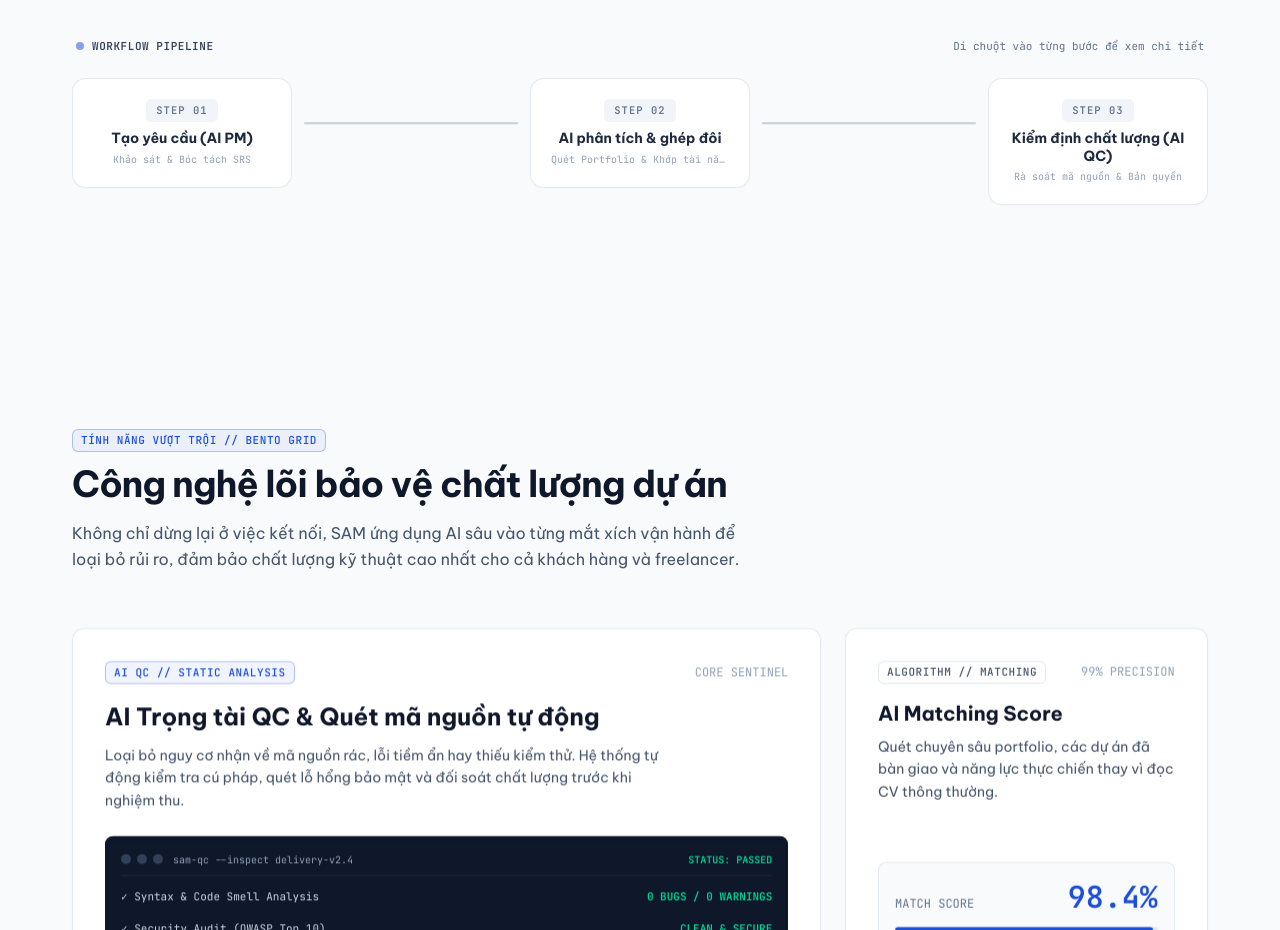
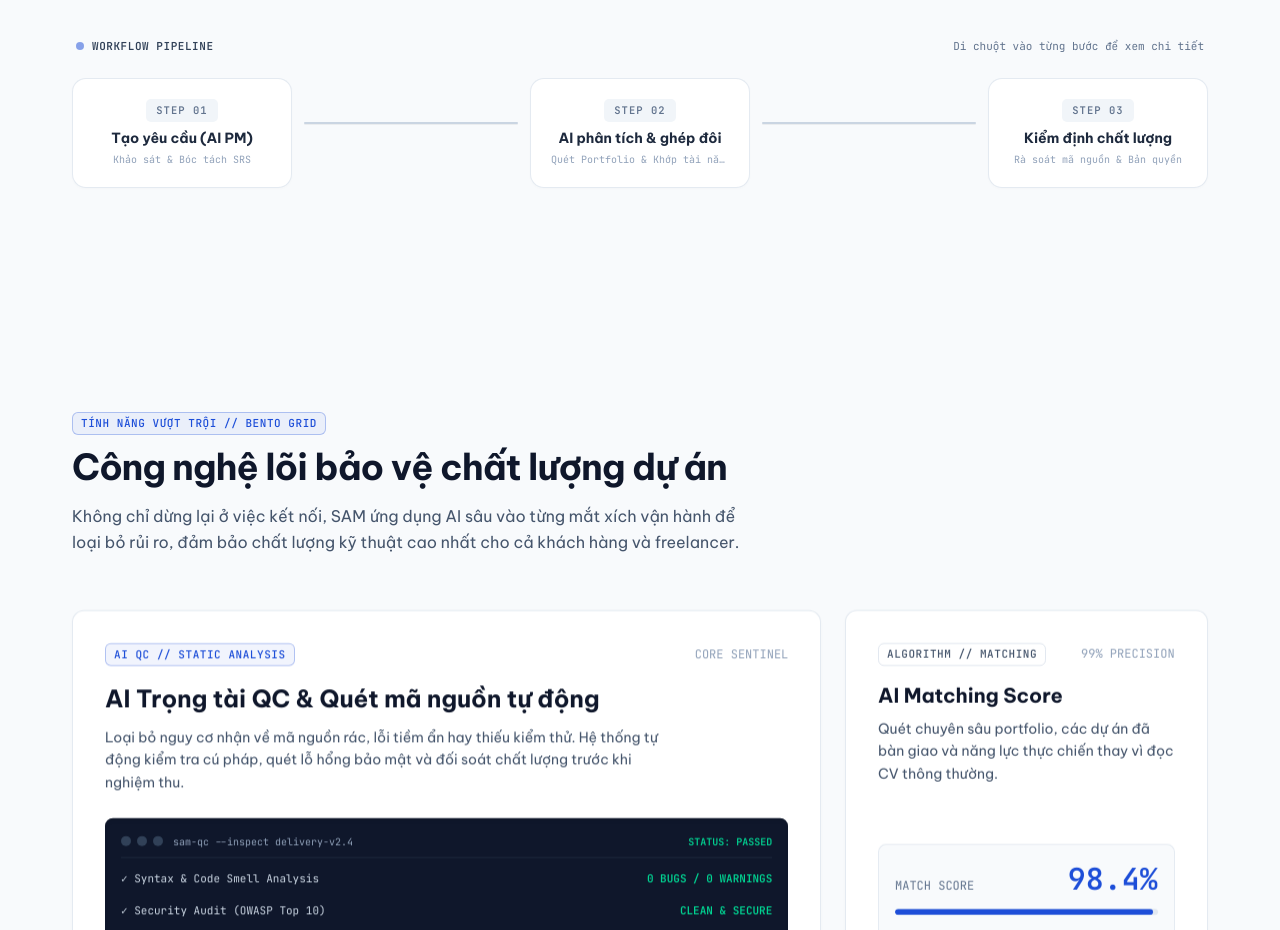
Before and after one commit to SAM-SiftAndMatch/sam-fe, a React (Vite) app: page / in a window 1280 px wide. Shown: the part 1240-2170 px from the top of the page. Built offline with nearby package versions, Linux system fonts and the light colour scheme; no server answers.

Commit message:
fix: title

```diff
--- a/src/components/landing/ProcessSection.tsx
+++ b/src/components/landing/ProcessSection.tsx
@@ -92,7 +92,7 @@ const WORKFLOW_STEPS: WorkflowStep[] = [
     id: 'ai-qc',
     stepNumber: '03',
     shortTag: 'AI QC',
-    title: 'Kiểm định chất lượng (AI QC)',
+    title: 'Kiểm định chất lượng',
     subtitle: 'Rà soát mã nguồn & Bản quyền',
     description:
       'Rà soát mã nguồn tự động, phát hiện lỗi cú pháp, kiểm tra bảo mật và bản quyền trước khi giải ngân thanh toán.',
```
